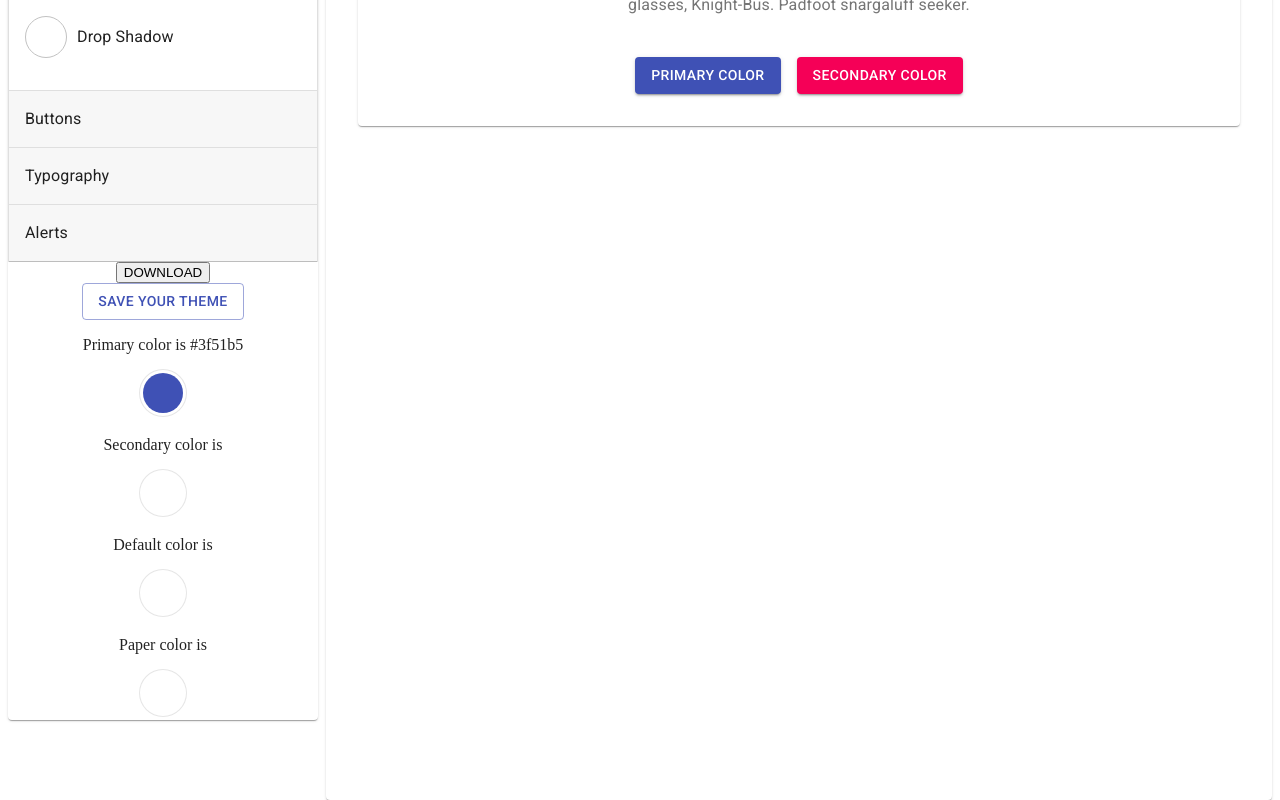
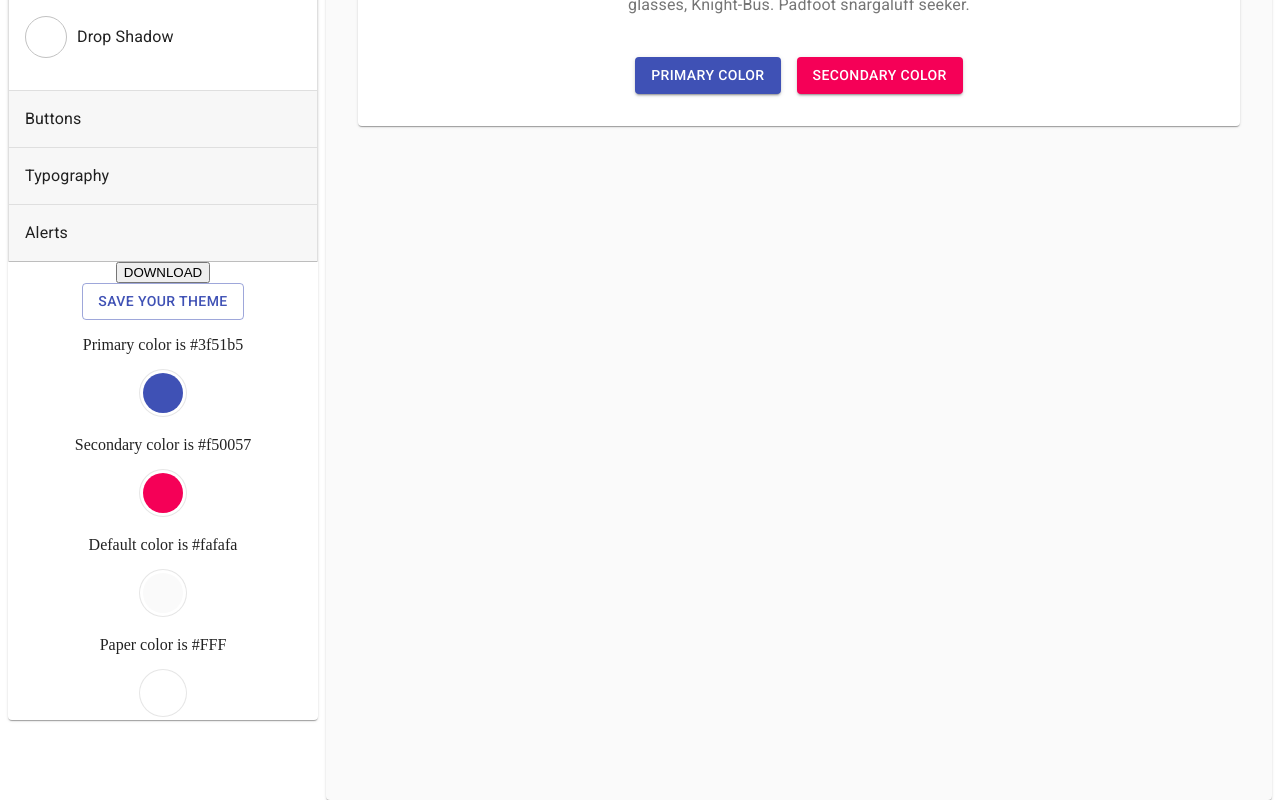
Before and after one commit to mui-toolkit/mui-toolkit, a React (Create React App) app: page /design in a window 1280 px wide. Shown: the part 377-1177 px from the top of the page. Built offline with nearby package versions, Linux system fonts and the light colour scheme; no server answers.

Commit message:
added default values for state in palette selection tools

```diff
--- a/src/components/build/Store.js
+++ b/src/components/build/Store.js
@@ -4,41 +4,36 @@ import { createMuiTheme } from '@material-ui/core/';
 import { ThemeProvider } from '@material-ui/styles';
 
 export const Store = () => {
-  const [color, setColor] = useState('#3f51b5');
-  const [secondaryColor, setSecondaryColor] = useState('');
-  const [defaultColor, setDefaultColor] = useState('');
-  const [paperColor, setPaperColor] = useState('');
-  const [expanded, setExpanded] = React.useState('panel1');
-  const [displayColorPicker, setDisplayColorPicker] = useState(false);
-  const [
-    displaySecondaryColorPicker,
-    setDisplaySecondaryColorPicker,
-  ] = useState(false);
+	const [ color, setColor ] = useState('#3f51b5');
+	const [ secondaryColor, setSecondaryColor ] = useState('#f50057');
+	const [ defaultColor, setDefaultColor ] = useState('#fafafa');
+	const [ paperColor, setPaperColor ] = useState('#FFF');
+	const [ expanded, setExpanded ] = React.useState('panel1');
+	const [ displayColorPicker, setDisplayColorPicker ] = useState(false);
+	const [ displaySecondaryColorPicker, setDisplaySecondaryColorPicker ] = useState(false);
 
-  const [displayDefaultColorPicker, setDisplayDefaultColorPicker] = useState(
-    false,
-  );
+	const [ displayDefaultColorPicker, setDisplayDefaultColorPicker ] = useState(false);
 
-  const [displayPaperColorPicker, setDisplayPaperColorPicker] = useState(false);
+	const [ displayPaperColorPicker, setDisplayPaperColorPicker ] = useState(false);
 
-  const [tab, setTab] = useState(0);
+	const [ tab, setTab ] = useState(0);
 
-  const changeColor = color => {
+	const changeColor = (color) => {
 		setColor(color.hex);
 	};
 
-  const changeSecondaryColor = secondaryColor => {
+	const changeSecondaryColor = (secondaryColor) => {
 		setSecondaryColor(secondaryColor.hex);
 	};
 
-  const changeDefaultColor = defaultColor => {
+	const changeDefaultColor = (defaultColor) => {
 		setDefaultColor(defaultColor.hex);
 	};
-  const changePaperColor = paperColor => {
+	const changePaperColor = (paperColor) => {
 		setPaperColor(paperColor.hex);
 	};
 
-  const changeExpanded = panel => (event, newExpanded) => {
+	const changeExpanded = (panel) => (event, newExpanded) => {
 		setExpanded(newExpanded ? panel : false);
 	};
 
@@ -64,26 +59,26 @@ export const Store = () => {
 		palette: {
 			primary: { main: `${color}` ? `${color}` : '#3f51b5' },
 			secondary: {
-        main: `${secondaryColor}` ? `${secondaryColor}` : '#f50057',
+				main: `${secondaryColor}` ? `${secondaryColor}` : '#f50057'
 			},
 			background: {
 				paper: `${paperColor}`,
-        default: `${defaultColor}`,
-      },
-    },
+				default: `${defaultColor}`
+			}
+		}
 	};
 
 	const customTheme = createMuiTheme({
 		palette: {
 			primary: { main: `${color}` ? `${color}` : '#3f51b5' },
 			secondary: {
-        main: `${secondaryColor}` ? `${secondaryColor}` : '#f50057',
+				main: `${secondaryColor}` ? `${secondaryColor}` : '#f50057'
 			},
 			background: {
 				paper: `${paperColor}`,
-        default: `${defaultColor}`,
-      },
-    },
+				default: `${defaultColor}`
+			}
+		}
 	});
 
 	return (
@@ -106,9 +101,7 @@ export const Store = () => {
 					changeColorPickerDisplayed={changeColorPickerDisplayed}
 					downloadTheme={downloadTheme}
 					displaySecondaryColorPicker={displaySecondaryColorPicker}
-          changeSecondaryColorPickerDisplayed={
-            changeSecondaryColorPickerDisplayed
-          }
+					changeSecondaryColorPickerDisplayed={changeSecondaryColorPickerDisplayed}
 					displayDefaultColorPicker={displayDefaultColorPicker}
 					changeDefaultColorPickerDisplayed={changeDefaultColorPickerDisplayed}
 					displayPaperColorPicker={displayPaperColorPicker}
```
Lines whose indentation alone changed are shown as unchanged.
